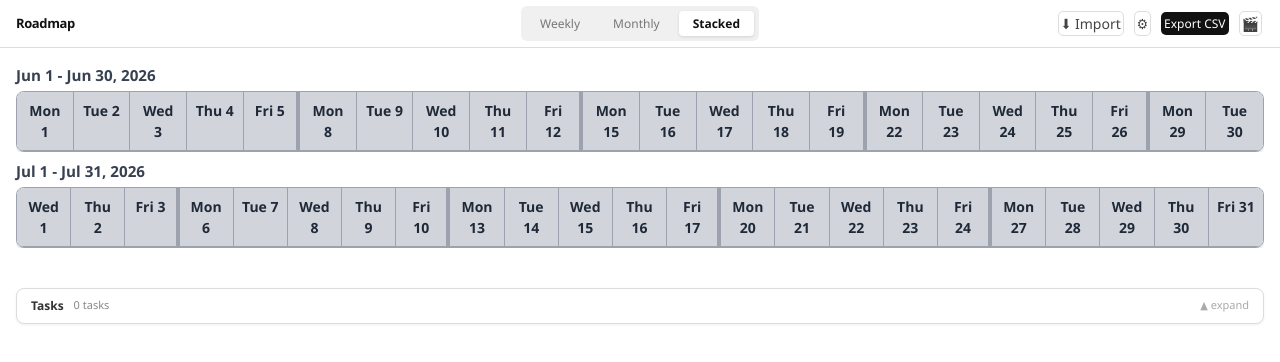
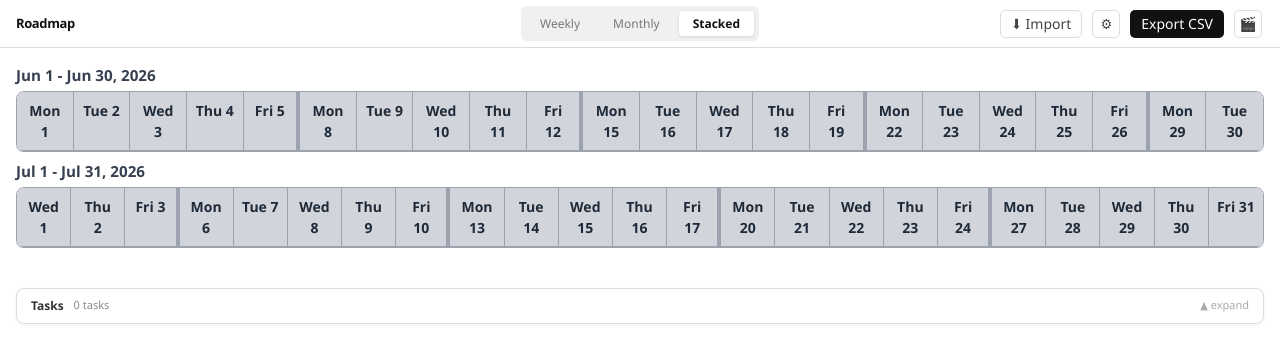
Before and after one commit to smyers4444/roadmap-project, a React (Vite) app: page / in a window 1280 px wide. Shown: the top 362 px of the page. Built offline with nearby package versions, Linux system fonts and the light colour scheme.

Commit message:
LY4: Uniform button height with square icon-only variant
All .v2-btn buttons: 28px height, 14px font, flex centered.
New .v2-btn-icon class: 28x28px square for ⚙ and 🎬 buttons.

Co-Authored-By: Claude Sonnet 4.6 <noreply@anthropic.com>

```diff
--- a/src/App.css
+++ b/src/App.css
@@ -143,14 +143,23 @@
 }
 
 .v2-btn {
-  padding: 2px;
+  height: 28px;
+  padding: 0 10px;
   border-radius: 5px;
-  font-size: 12px;
+  font-size: 14px;
   font-weight: 500;
   cursor: pointer;
   border: 1px solid transparent;
   font-family: inherit;
   white-space: nowrap;
+  display: inline-flex;
+  align-items: center;
+  justify-content: center;
+}
+
+.v2-btn-icon {
+  width: 28px;
+  padding: 0;
 }
 
 .v2-btn-ghost {
--- a/src/App.tsx
+++ b/src/App.tsx
@@ -1911,14 +1911,12 @@ function App() {
             <button
               className="v2-btn v2-btn-ghost"
               onClick={() => { setShowImportModal(true); setShowSettingsPanel(false); }}
-              style={{ fontSize: "14px" }}
             >
               ⬇ Import
             </button>
             <button
-              className={`v2-btn v2-btn-ghost${showSettingsPanel ? " v2-btn-active" : ""}`}
+              className={`v2-btn v2-btn-ghost v2-btn-icon${showSettingsPanel ? " v2-btn-active" : ""}`}
               onClick={() => setShowSettingsPanel((p) => !p)}
-              style={{ fontSize: "14px" }}
             >
               ⚙
             </button>
@@ -1926,10 +1924,9 @@ function App() {
               Export CSV
             </button>
             <button
-              className="v2-btn v2-btn-ghost"
+              className="v2-btn v2-btn-ghost v2-btn-icon"
               onClick={() => setPresentationMode(true)}
               title="Presentation mode (Ctrl+P)"
-              style={{ fontSize: "14px" }}
             >
               🎬
             </button>
```
